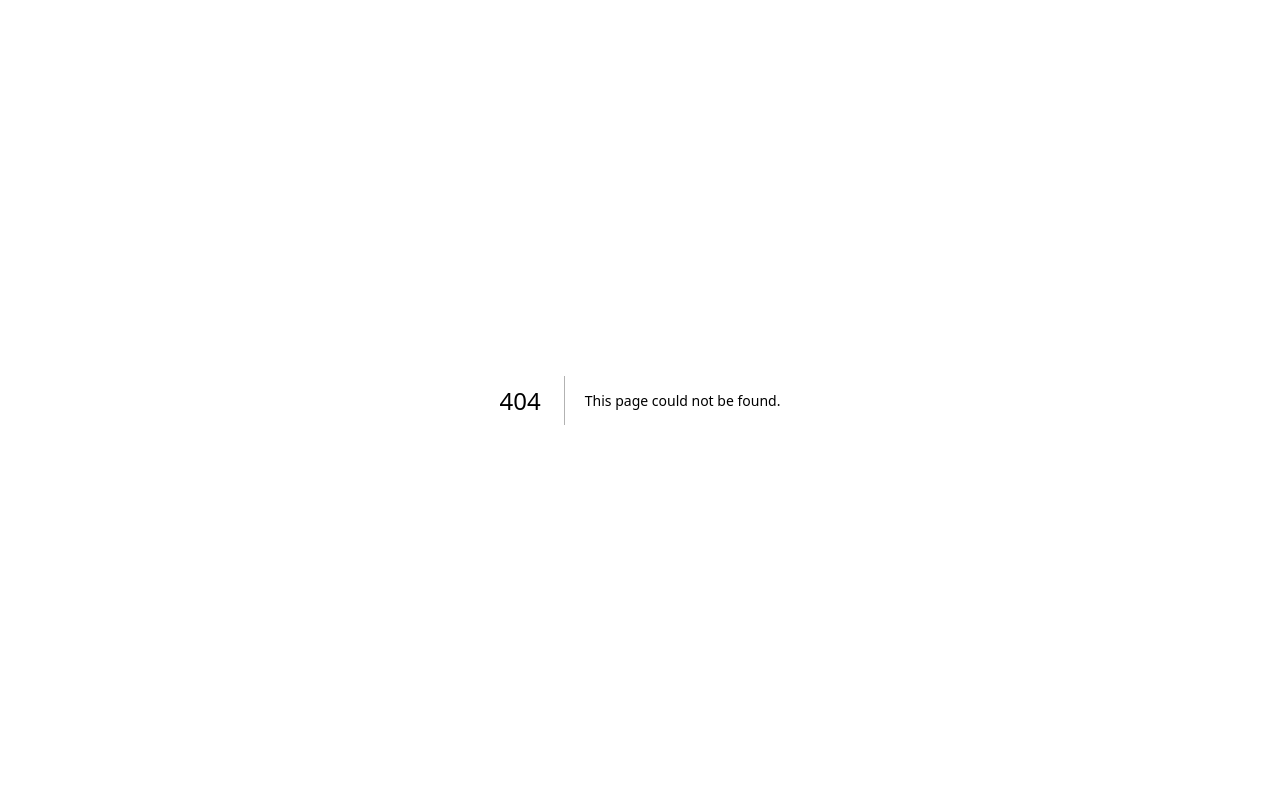
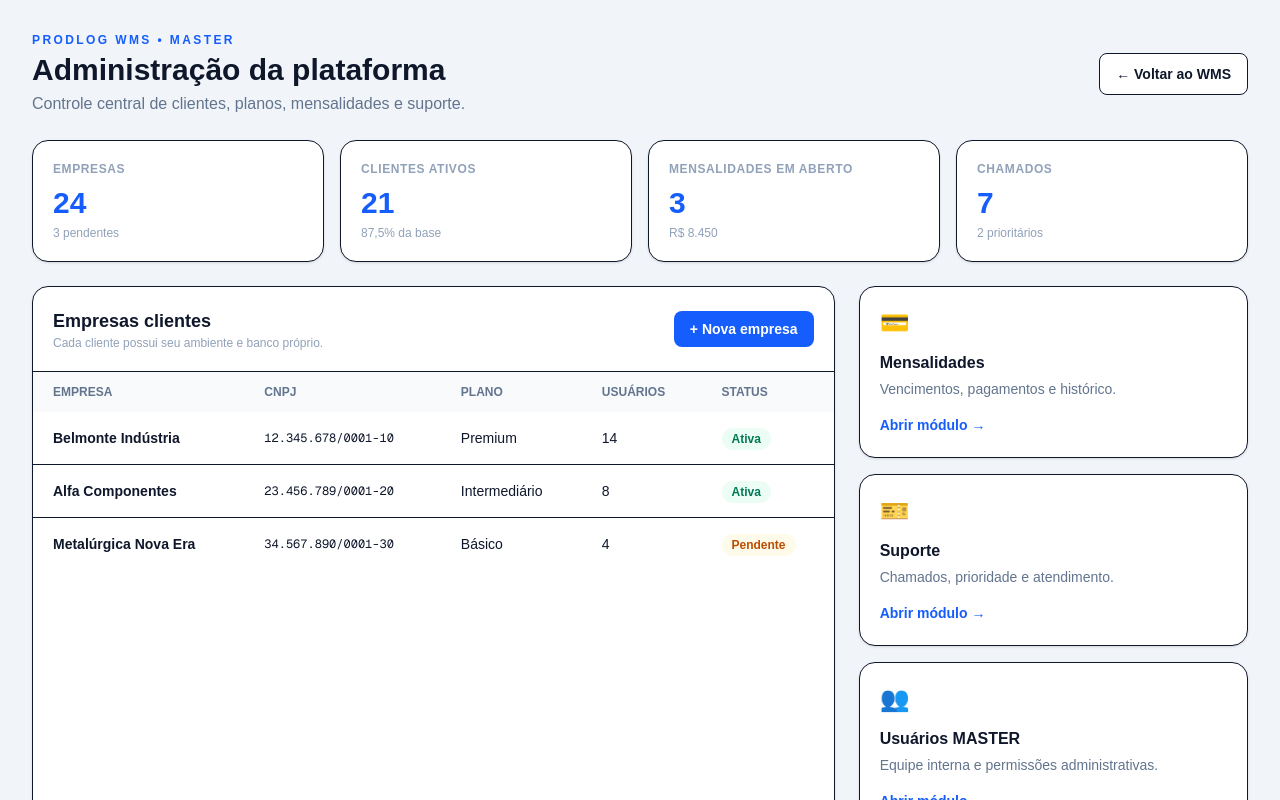
Before and after one commit to eng-xitao/prodlog-wms, a Next.js app: page /admin in a window 1280 px wide. Before the commit this address had no page. Shown: the top 800 px of the page. Built offline with nearby package versions, Linux system fonts and the light colour scheme.

Commit message:
feat: add dedicated master administration screen

```diff
--- /dev/null
+++ b/app/admin/page.tsx
@@ -0,0 +1,58 @@
+'use client';
+
+import { useState } from 'react';
+
+const companies = [
+  ['Belmonte Indústria', '12.345.678/0001-10', 'Premium', '14', 'Ativa'],
+  ['Alfa Componentes', '23.456.789/0001-20', 'Intermediário', '8', 'Ativa'],
+  ['Metalúrgica Nova Era', '34.567.890/0001-30', 'Básico', '4', 'Pendente'],
+];
+
+export default function AdminPage() {
+  const [modal, setModal] = useState(false);
+  return (
+    <main className="min-h-screen bg-slate-100 text-slate-900 p-4 sm:p-8">
+      <div className="max-w-7xl mx-auto space-y-6">
+        <div className="flex flex-col sm:flex-row sm:items-center sm:justify-between gap-4">
+          <div>
+            <div className="text-xs uppercase tracking-[.2em] text-blue-600 font-bold">ProdLog WMS • MASTER</div>
+            <h1 className="text-3xl font-black mt-1">Administração da plataforma</h1>
+            <p className="text-slate-500 mt-1">Controle central de clientes, planos, mensalidades e suporte.</p>
+          </div>
+          <a href="/" className="border bg-white px-4 py-2.5 rounded-lg text-sm font-semibold">← Voltar ao WMS</a>
+        </div>
+
+        <section className="grid grid-cols-2 xl:grid-cols-4 gap-4">
+          {[['Empresas','24','3 pendentes'],['Clientes ativos','21','87,5% da base'],['Mensalidades em aberto','3','R$ 8.450'],['Chamados','7','2 prioritários']].map(([label,value,hint]) => (
+            <div key={label} className="bg-white border rounded-2xl p-5 shadow-sm">
+              <div className="text-xs uppercase tracking-wider text-slate-400 font-semibold">{label}</div>
+              <div className="text-3xl font-black mt-2 text-blue-600">{value}</div>
+              <div className="text-xs text-slate-400 mt-1">{hint}</div>
+            </div>
+          ))}
+        </section>
+
+        <div className="grid xl:grid-cols-3 gap-6">
+          <section className="xl:col-span-2 bg-white border rounded-2xl overflow-hidden shadow-sm">
+            <div className="p-5 border-b flex items-center justify-between gap-3">
+              <div><h2 className="font-bold text-lg">Empresas clientes</h2><p className="text-xs text-slate-400">Cada cliente possui seu ambiente e banco próprio.</p></div>
+              <button onClick={() => setModal(true)} className="bg-blue-600 text-white px-4 py-2 rounded-lg text-sm font-semibold">+ Nova empresa</button>
+            </div>
+            <div className="overflow-x-auto">
+              <table className="w-full text-sm">
+                <thead className="bg-slate-50 text-xs uppercase text-slate-500"><tr>{['Empresa','CNPJ','Plano','Usuários','Status'].map(h => <th key={h} className="text-left px-5 py-3">{h}</th>)}</tr></thead>
+                <tbody className="divide-y">{companies.map(c => <tr key={c[1]} className="hover:bg-slate-50"><td className="px-5 py-4 font-semibold">{c[0]}</td><td className="px-5 py-4 font-mono text-xs">{c[1]}</td><td className="px-5 py-4">{c[2]}</td><td className="px-5 py-4">{c[3]}</td><td className="px-5 py-4"><span className={`px-2.5 py-1 rounded-full text-xs font-semibold ${c[4] === 'Ativa' ? 'bg-emerald-50 text-emerald-700' : 'bg-amber-50 text-amber-700'}`}>{c[4]}</span></td></tr>)}</tbody>
+              </table>
+            </div>
+          </section>
+
+          <section className="space-y-4">
+            {[['💳','Mensalidades','Vencimentos, pagamentos e histórico.'],['🎫','Suporte','Chamados, prioridade e atendimento.'],['👥','Usuários MASTER','Equipe interna e permissões administrativas.'],['📝','Auditoria','Acessos e ações realizadas na plataforma.']].map(([icon,title,desc]) => <div key={title} className="bg-white border rounded-2xl p-5 shadow-sm"><div className="text-2xl">{icon}</div><h3 className="font-bold mt-3">{title}</h3><p className="text-sm text-slate-500 mt-1">{desc}</p><button className="text-blue-600 text-sm font-semibold mt-4">Abrir módulo →</button></div>)}
+          </section>
+        </div>
+
+        {modal && <div className="fixed inset-0 bg-black/50 flex items-center justify-center p-4 z-50"><div className="bg-white rounded-2xl w-full max-w-xl p-6"><h2 className="text-xl font-bold">Cadastrar empresa</h2><div className="grid sm:grid-cols-2 gap-4 mt-5">{['Razão social','CNPJ','Responsável','E-mail','Plano','Banco do cliente'].map(f => <label key={f} className="text-sm font-medium text-slate-600">{f}<input className="mt-1 w-full border rounded-lg px-3 py-2.5" placeholder={f}/></label>)}</div><div className="flex justify-end gap-2 mt-6"><button onClick={() => setModal(false)} className="border px-4 py-2 rounded-lg">Cancelar</button><button onClick={() => setModal(false)} className="bg-blue-600 text-white px-4 py-2 rounded-lg font-semibold">Salvar empresa</button></div></div></div>}
+      </div>
+    </main>
+  );
+}
```
